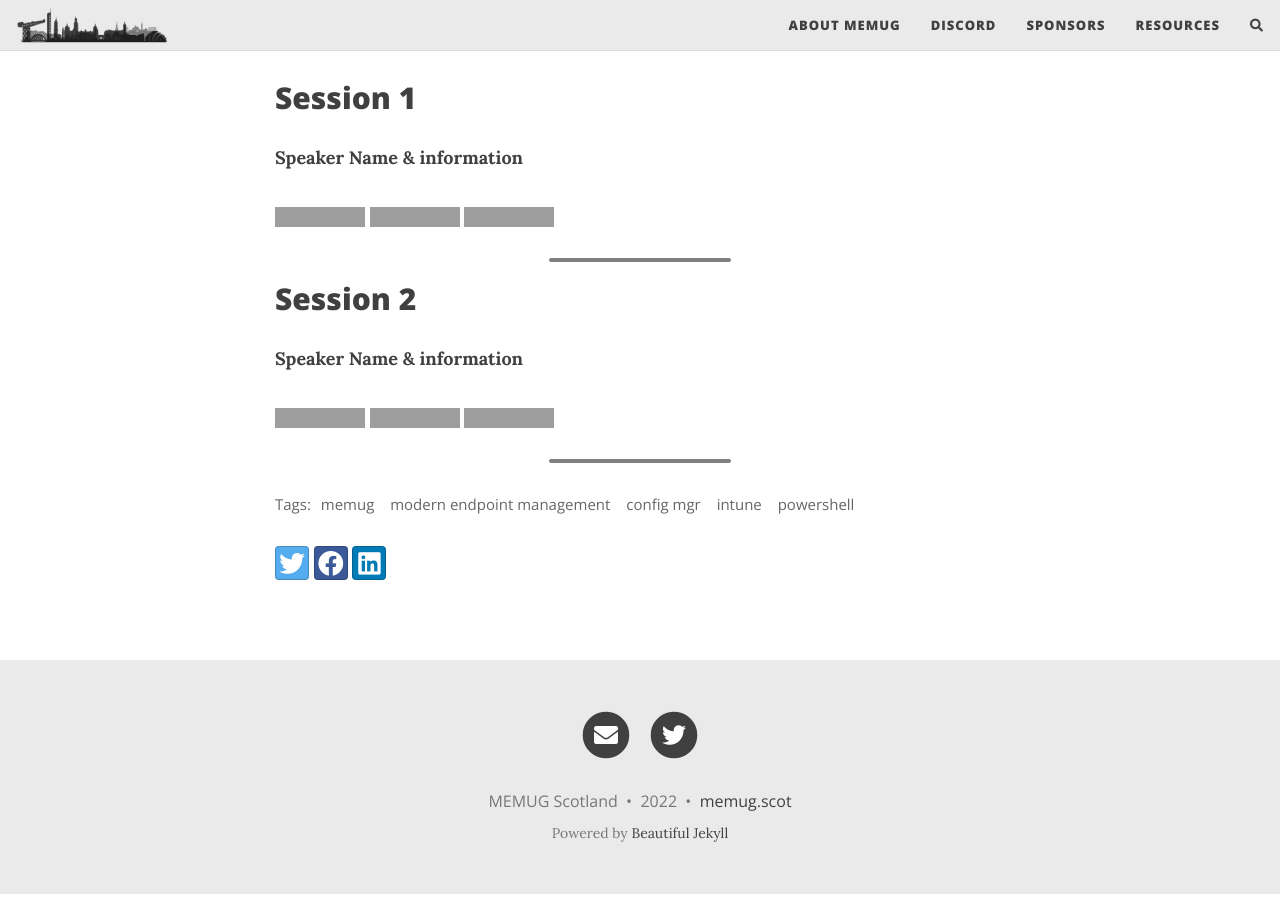
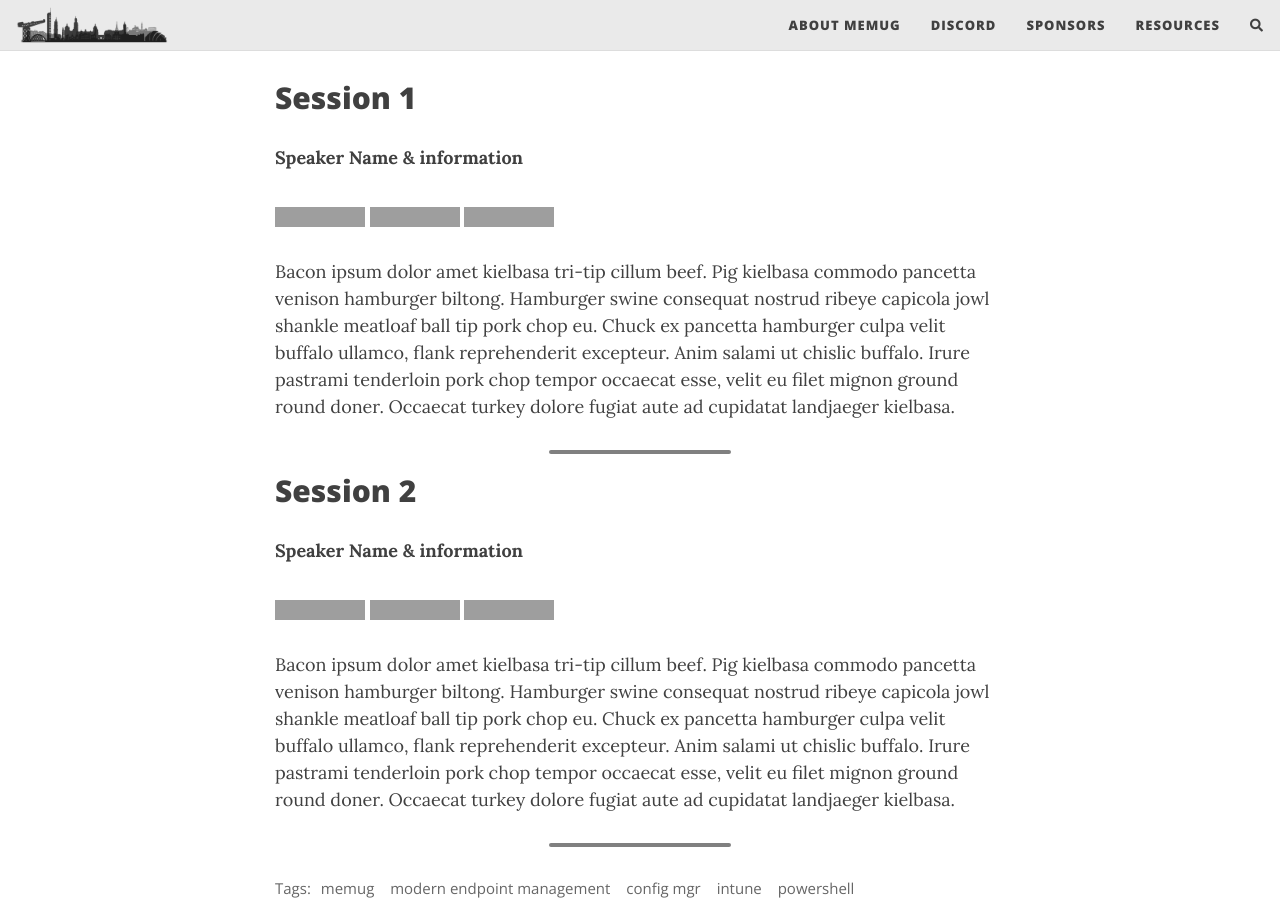
Before and after one commit to smcallister594/memugscotland, a Jekyll site: the page built from _posts/2022-06-28-first-meetup.md, in a window 1280 px wide and 900 px high, scrolled down 406 px, cut to the strip 0-900 px from the top of the window. Built offline with Jekyll 4.4.1, drawn with Linux system fonts in a browser that asks for light colours; nearby versions of some CDN libraries; comment, search, counter and statistics services are not loaded; grey boxes are pictures that could not be loaded.

Commit message:
Amendments

```diff
--- a/_config.yml
+++ b/_config.yml
@@ -233,7 +233,7 @@ defaults:
       type: "posts"
     values:
       layout: "post"
-      comments: true  # add comments to all blog posts
+      comments: false  # add comments to all blog posts
       social-share: true # add social media sharing buttons to all blog posts
   -
     scope:
--- a/_posts/2022-06-28-first-meetup.md
+++ b/_posts/2022-06-28-first-meetup.md
@@ -18,6 +18,8 @@ There will eventually be some more information here about the first MEMUG Scotla
 
 [![LinkedIn](https://img.shields.io/badge/linkedin-%230077B5.svg?style=for-the-badge&logo=linkedin&logoColor=white)](https://www.linkedin.com/) [![Twitter](https://img.shields.io/badge/Twitter-%231DA1F2.svg?style=for-the-badge&logo=Twitter&logoColor=white)](https://www.twitter.com) 	[![GitHub](https://img.shields.io/badge/github-%23121011.svg?style=for-the-badge&logo=github&logoColor=white)](https://github.com)
 
+Bacon ipsum dolor amet kielbasa tri-tip cillum beef. Pig kielbasa commodo pancetta venison hamburger biltong. Hamburger swine consequat nostrud ribeye capicola jowl shankle meatloaf ball tip pork chop eu. Chuck ex pancetta hamburger culpa velit buffalo ullamco, flank reprehenderit excepteur. Anim salami ut chislic buffalo. Irure pastrami tenderloin pork chop tempor occaecat esse, velit eu filet mignon ground round doner. Occaecat turkey dolore fugiat aute ad cupidatat landjaeger kielbasa.
+
 --------------------------------------------
 
 ## Session 2
@@ -25,6 +27,8 @@ There will eventually be some more information here about the first MEMUG Scotla
 **Speaker Name & information**
 
 [![LinkedIn](https://img.shields.io/badge/linkedin-%230077B5.svg?style=for-the-badge&logo=linkedin&logoColor=white)](https://www.linkedin.com/) [![Twitter](https://img.shields.io/badge/Twitter-%231DA1F2.svg?style=for-the-badge&logo=Twitter&logoColor=white)](https://www.twitter.com) 	[![GitHub](https://img.shields.io/badge/github-%23121011.svg?style=for-the-badge&logo=github&logoColor=white)](https://github.com)
+
+Bacon ipsum dolor amet kielbasa tri-tip cillum beef. Pig kielbasa commodo pancetta venison hamburger biltong. Hamburger swine consequat nostrud ribeye capicola jowl shankle meatloaf ball tip pork chop eu. Chuck ex pancetta hamburger culpa velit buffalo ullamco, flank reprehenderit excepteur. Anim salami ut chislic buffalo. Irure pastrami tenderloin pork chop tempor occaecat esse, velit eu filet mignon ground round doner. Occaecat turkey dolore fugiat aute ad cupidatat landjaeger kielbasa.
 
 --------------------------------------------
 
```
